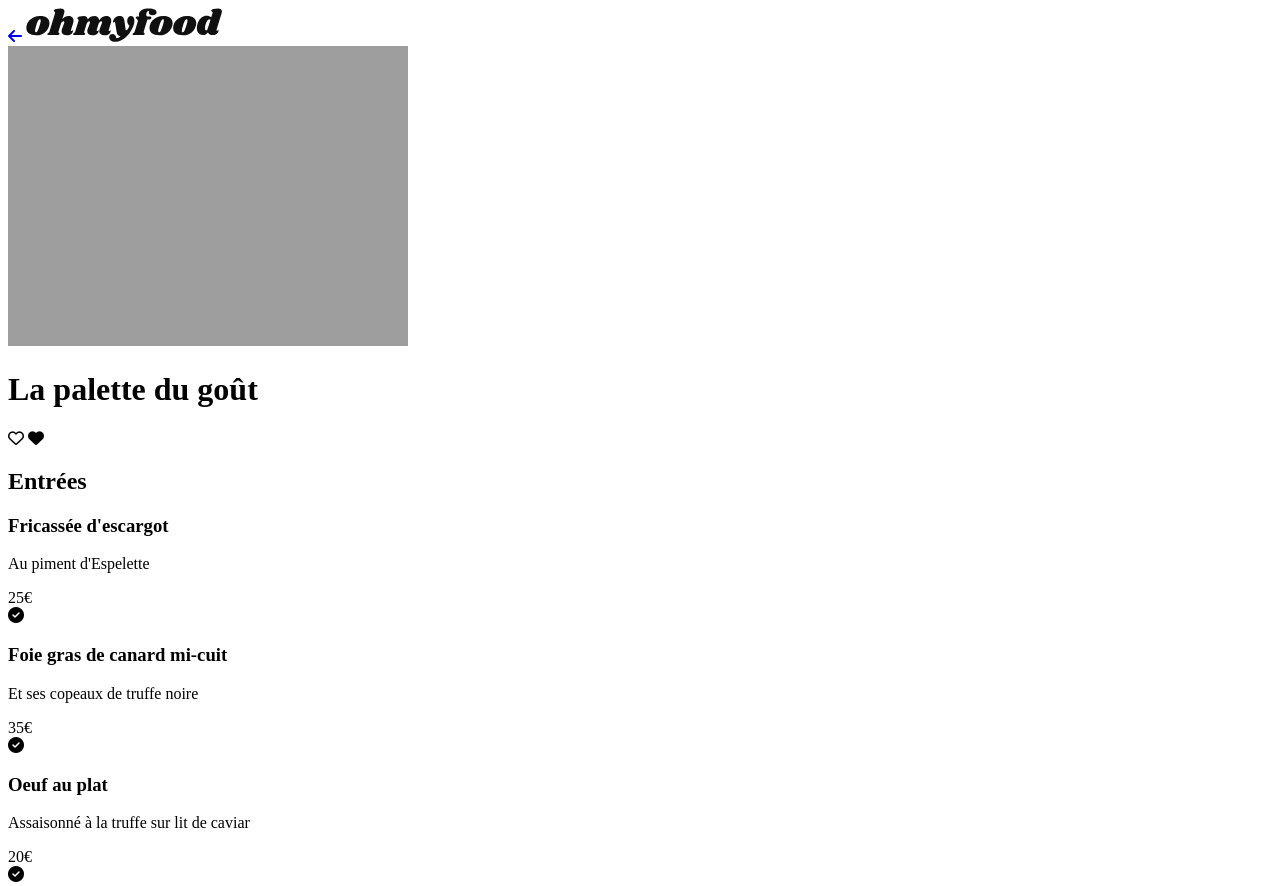
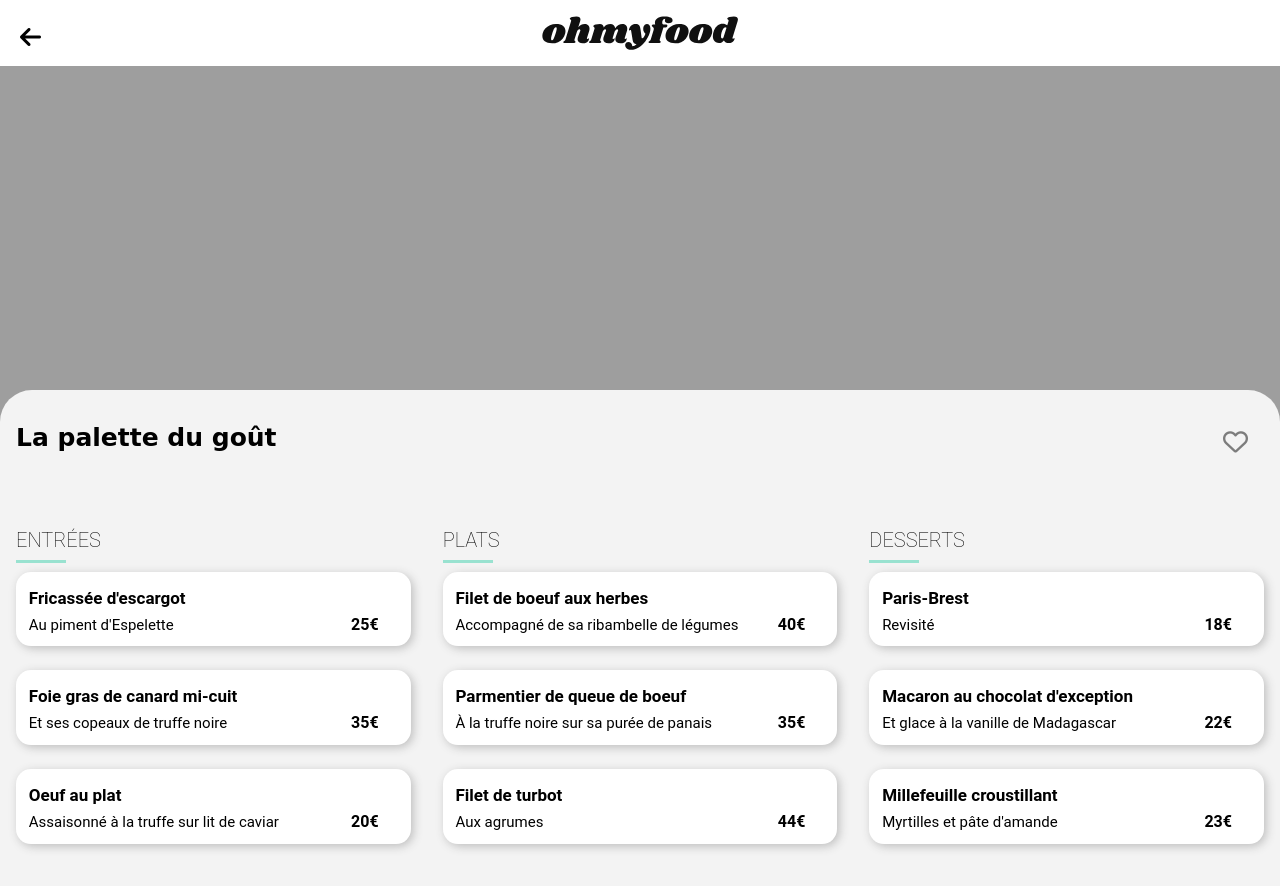
Before and after one commit to CecilePerrin/CecilePerrin_3_02122020, a website: page la_palette_du_gout.html in a window 1280 px wide. Shown: the top 886 px of the page. Drawn offline with Linux system fonts and the light colour scheme; the site is published under a folder, as on GitHub Pages, so addresses that start at the root find nothing; a web font is replaced by a local one.

Commit message:
correction path

```diff
--- a/la_palette_du_gout.html
+++ b/la_palette_du_gout.html
@@ -4,7 +4,7 @@
       <meta charset="UTF-8">
       <meta name="viewport" content="width=device-width, initial-scale=1.0">
       <script src="https://kit.fontawesome.com/0915c80407.js" crossorigin="anonymous"></script>
-      <link rel= "stylesheet"  href="/src/css/style.css">
+      <link rel= "stylesheet"  href="./src/css/style.css">
       <title>Ohmyfood-la palette du goût</title>
    </head>
    <body>
--- a/le_delice_des_sens.html
+++ b/le_delice_des_sens.html
@@ -4,7 +4,7 @@
       <meta charset="UTF-8">
       <meta name="viewport" content="width=device-width, initial-scale=1.0">
       <script src="https://kit.fontawesome.com/0915c80407.js" crossorigin="anonymous"></script>
-      <link rel= "stylesheet"  href="/src/css/style.css">
+      <link rel= "stylesheet"  href="./src/css/style.css">
       <title>Ohmyfood-Le délice des sens</title>
    </head>
    <body>
```
